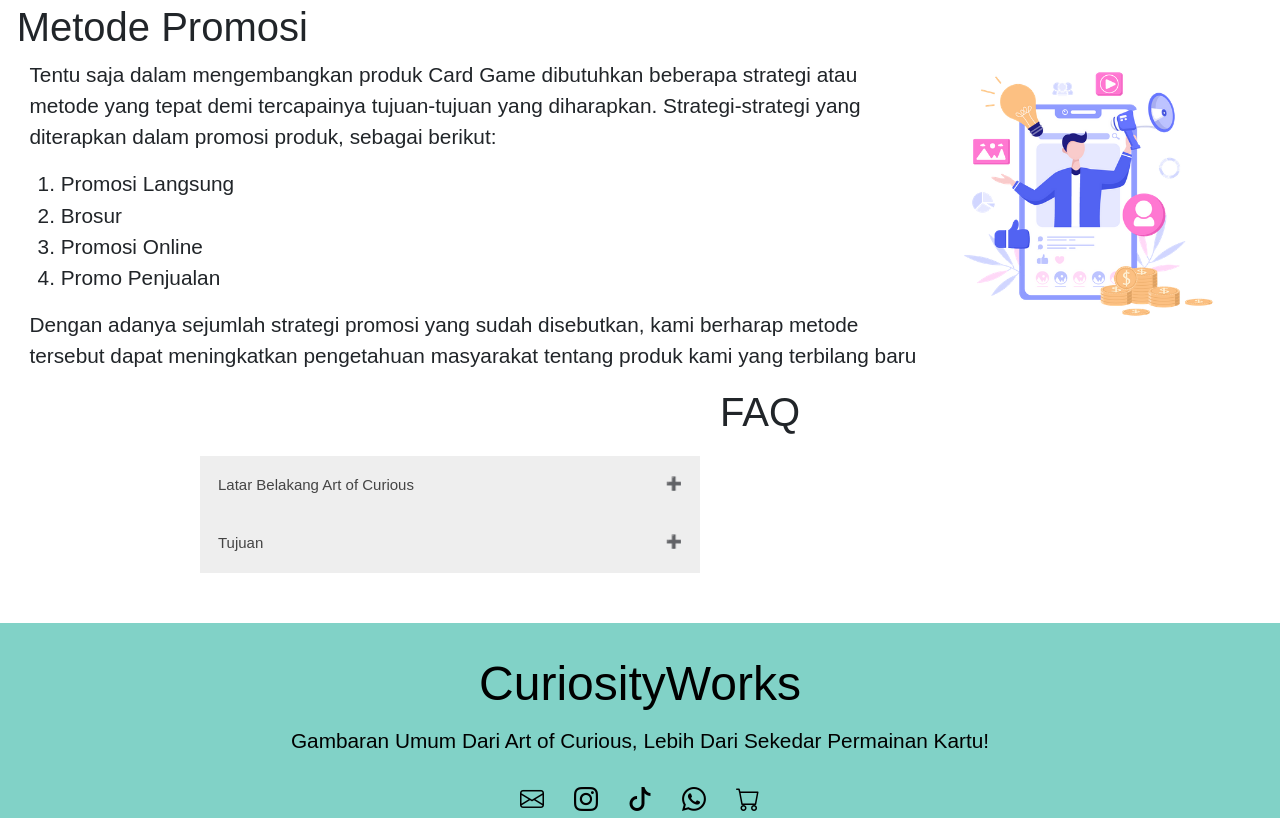
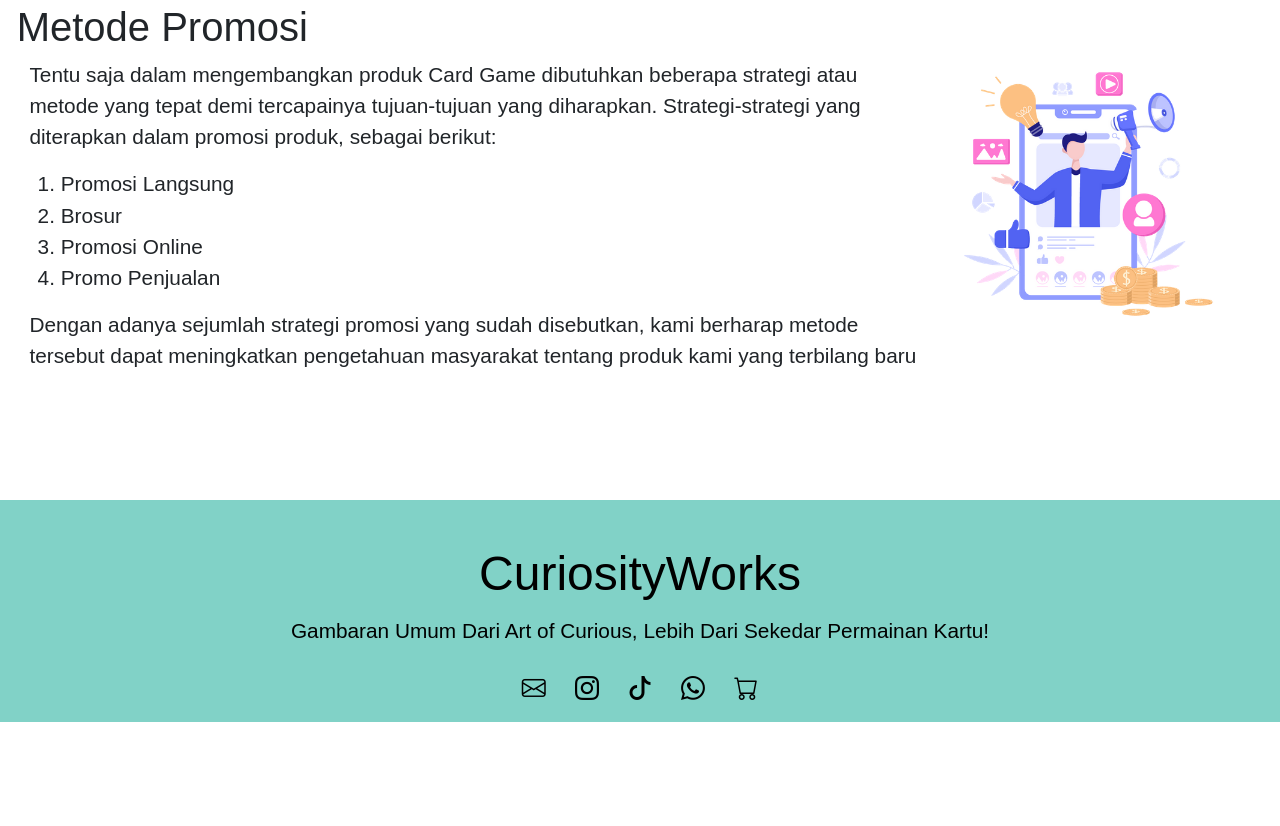
Before and after one commit to Cloynn7/ArtofCurious, a plain HTML site: page index.html in a window 1280 px wide. Shown: the part 2007-2833 px from the top of the page. After the commit the page ends 2729 px from the top, so only its background shows below. Drawn offline with nearby package versions, Linux system fonts and the light colour scheme.

Commit message:
Update 28-10-2022

```diff
--- a/assets/css/main.css
+++ b/assets/css/main.css
@@ -158,7 +158,7 @@ li {
 }
 
 /* FAQ */
-
+/*
 .question {
   margin-left: 200px;
   margin-bottom: 50px;
@@ -184,7 +184,7 @@ li {
 }
 
 .faq:after {
-  content: "\02795"; /* Unicode character for "plus" sign (+) */
+  content: "\02795"; /* Unicode character for "plus" sign (+)
   font-size: 13px;
   color: #777;
   float: right;
@@ -192,7 +192,7 @@ li {
 }
 
 .active-faq:after {
-  content: "\2796"; /* Unicode character for "minus" sign (-) */
+  content: "\2796"; /* Unicode character for "minus" sign (-)
 }
 
 .panel {
@@ -201,14 +201,16 @@ li {
   display: none;
   background-color: white;
   overflow: hidden;
-}
+} */
 
 /* Footer */
 
 footer {
   background-color: #81d2c7;
   text-align: center;
-  color: black;
+  color:black;
+  margin-top: 10%;
+  padding: 15px 23px;
 }
 
 footer h1 {
@@ -234,6 +236,16 @@ footer .footer-icn {
   margin-top: 2%;
   margin-bottom: 0%;
 }
+
+.footer-icn i {
+  transition: transform 0.3s;
+}
+
+.footer-icn i {
+  -ms-transform: scale(2);
+  transform: scale(2);
+}
+
 /**
   * PAGE ANGGOTA
   */
--- a/index.html
+++ b/index.html
@@ -6,7 +6,6 @@
     <meta name="viewport" content="width=device-width, initial-scale=1.0" />
     <meta charset="utf-8" />
     <title>Art of Curious</title>
-    <meta name="viewport" content="width=device-width, initial-scale=1" />
     <link class="shortcut icon" href="././assets/images/rocket.png" />
     <link href="./assets/css/main.css" rel="stylesheet" />
     <link href="./assets/vendor/bootstrap/bootstrap.css" rel="stylesheet" />
@@ -115,7 +114,7 @@
     </div>
 
     <!-- FAQ -->
-    <div class="question">
+    <!-- <div class="question">
       <h1 style="margin-left: 520px; margin-bottom: 20px">FAQ</h1>
       <button class="faq">Latar Belakang Art of Curious</button>
       <div class="panel">
@@ -148,7 +147,7 @@
           </li>
         </ol>
       </div>
-    </div>
+    </div> -->
 
     <!-- FOOTER -->
     <footer>
@@ -157,8 +156,8 @@
         Gambaran Umum Dari Art of Curious, Lebih Dari Sekedar Permainan Kartu!
       </p>
       <div class="footer-icn">
-        <a href="mailto:i" id="icn-1"><i class="bi bi-envelope"></i></a>
-        <a href="https://instagram.com" id="icn-2"><i class="bi bi-instagram"></i></a>
+        <a href="mailto:curiosityworks.idn@gmail.com" target="_blank" id="icn-1"><i class="bi bi-envelope"></i></a>
+        <a href="https://instagram.com/curiosityworks.idn/" target="_blank" id="icn-2"><i class="bi bi-instagram"></i></a>
         <a href="https://instagram.com" id="icn-3"><i class="bi bi-tiktok"></i></a>
         <a href="https://instagram.com" id="icn-4"><i class="bi bi-whatsapp"></i></a>
         <a href="https://instagram.com" id="icn-5"><i class="bi bi-cart"></i></a>
```
